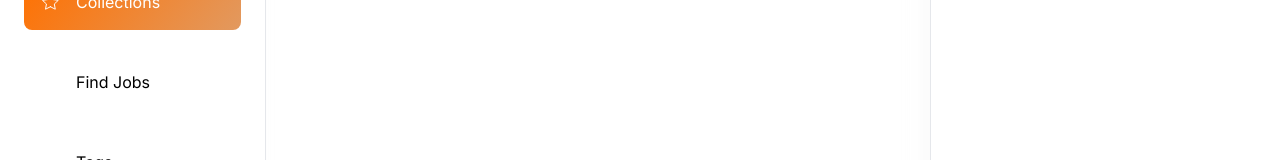
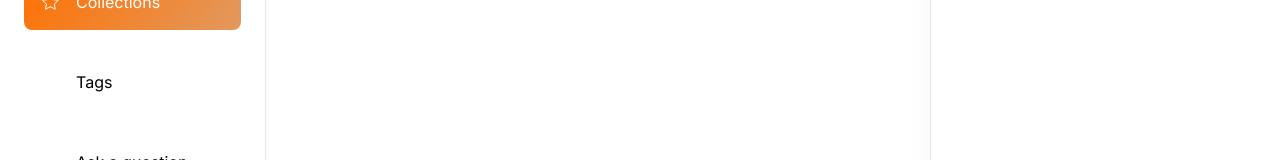
Before and after one commit to suman-3/overflow, a Next.js app: page /collection in a window 1280 px wide. Shown: the part 330-490 px from the top of the page. Built offline with nearby package versions, Linux system fonts and the light colour scheme; no server answers; the database is empty.

Commit message:
job route removed

```diff
--- a/constants/index.ts
+++ b/constants/index.ts
@@ -21,11 +21,6 @@ export const sidebarLinks: SidebarLink[] = [
     imgURL: "/assets/icons/star.svg",
     route: "/collection",
     label: "Collections",
-  },
-  {
-    imgURL: "/assets/icons/suitcase.svg",
-    route: "/jobs",
-    label: "Find Jobs",
   },
   {
     imgURL: "/assets/icons/tag.svg",
--- a/middleware.ts
+++ b/middleware.ts
@@ -9,7 +9,6 @@ export default authMiddleware({
     '/tags/:id',
     '/profile/:id',
     '/community',
-    '/jobs'
   ],
   ignoredRoutes: [
     '/api/webhook', '/api/chatgpt'
```
Also changed, not shown: 1 other file (tests, documents, lock files or other folders).
